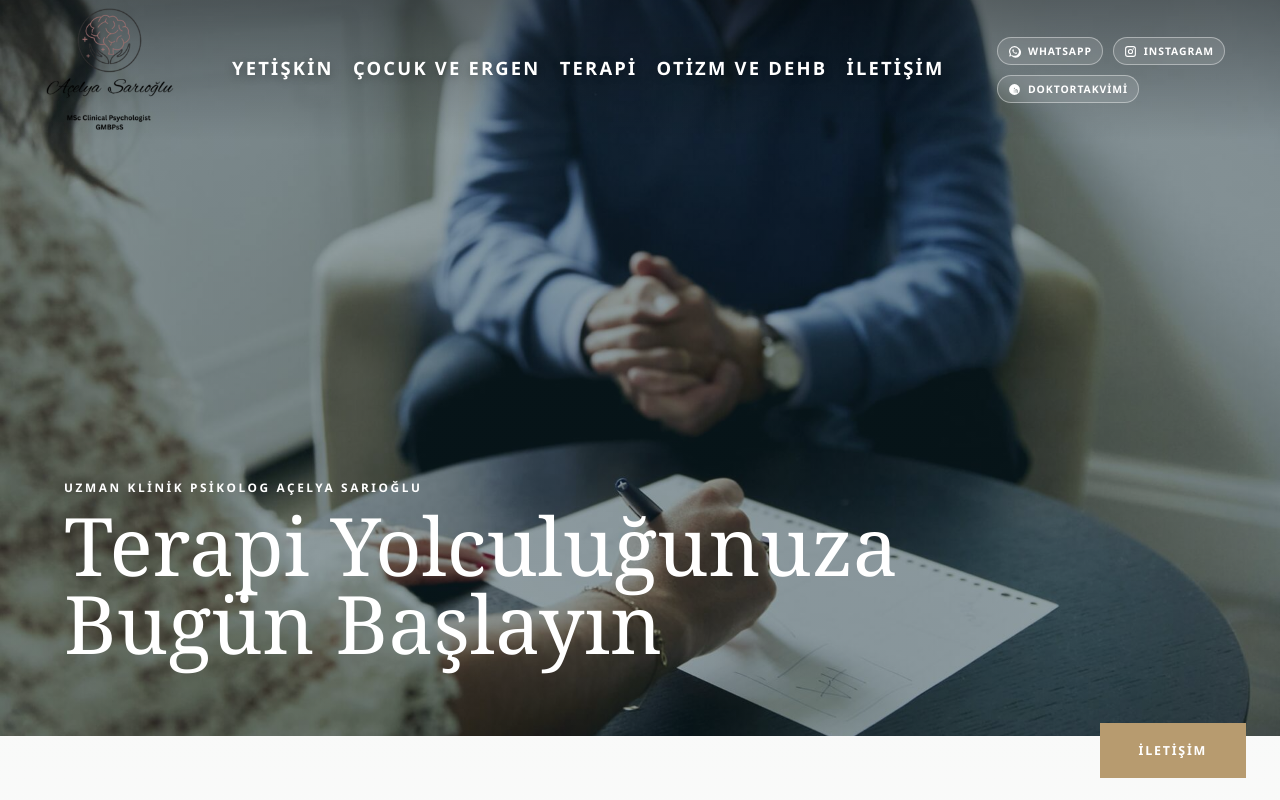
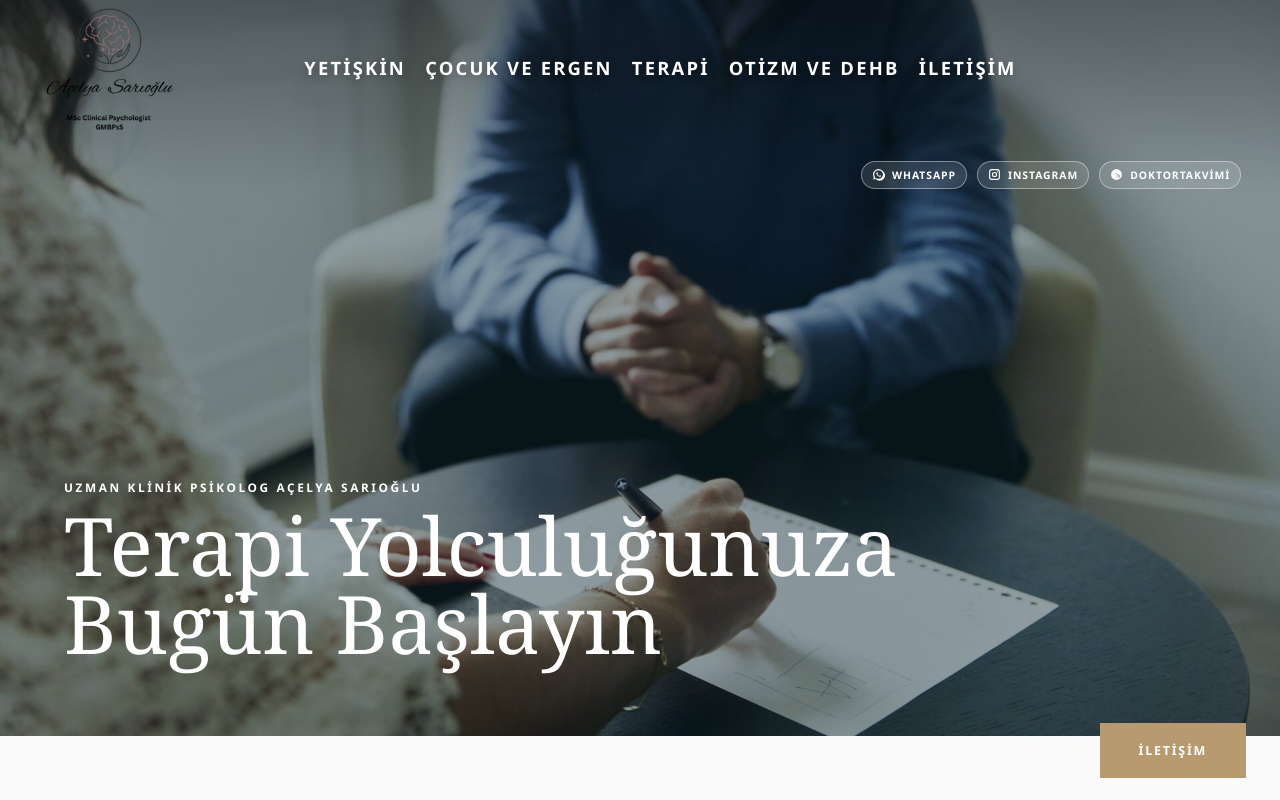
Before and after one commit to OmerYilmazlar/acelya-sarioglu, a React (Vite) app: page / in a window 1280 px wide. Shown: the top 800 px of the page. Built offline with nearby package versions, Linux system fonts and the light colour scheme.

Commit message:
style: reorganize header layout - navbar items fuller width, social icons below, make nav bolder

```diff
--- a/src/index.css
+++ b/src/index.css
@@ -86,6 +86,37 @@ a {
   width: min(1240px, 92%);
   margin: 0 auto;
   min-height: 88px;
+}
+
+.site-header.home-overlay .header-inner {
+  display: grid;
+  grid-template-columns: auto 1fr auto;
+  align-items: center;
+  min-height: auto;
+  gap: 20px;
+  padding: 16px 0;
+}
+
+.site-header.home-overlay .brand {
+  grid-column: 1;
+  grid-row: 1;
+}
+
+.site-header.home-overlay .desktop-nav {
+  grid-column: 1 / -1;
+  grid-row: 1;
+  justify-content: space-around;
+  margin: 0;
+  flex: none;
+  width: 100%;
+}
+
+.site-header.home-overlay .header-social {
+  grid-column: 1 / -1;
+  grid-row: 2;
+  justify-content: flex-end;
+  display: flex;
+  width: 100%;
 }
 
 .site-header:not(.home-overlay) .header-inner {
@@ -243,7 +274,7 @@ a {
   white-space: nowrap;
   font-size: clamp(1rem, 1.8vw, 1.15rem);
   letter-spacing: 0.12em;
-  font-weight: 600;
+  font-weight: 700;
   text-shadow: 0 2px 8px rgba(0, 0, 0, 0.25);
 }
 
```
